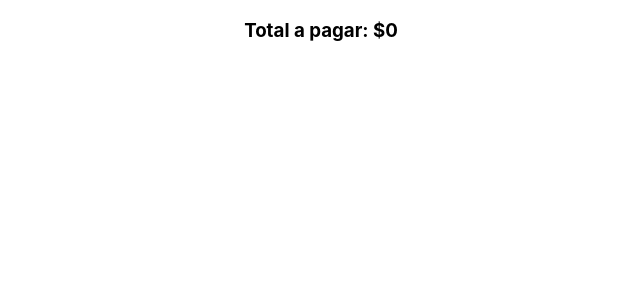
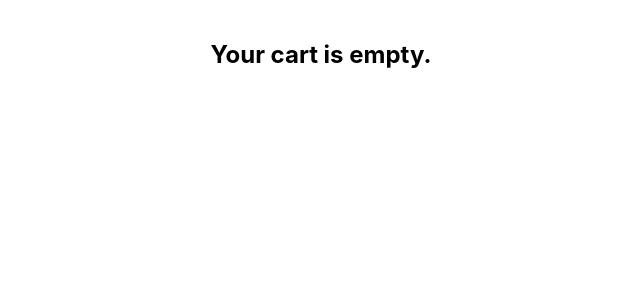
Before and after one commit to erickdc7/shopping-cart-react, a React (Create React App) app: page /cart in a window 1280 px wide. Shown: the top 300 px of the page, without its empty margins (319-959 px from the left). Built offline with nearby package versions, Linux system fonts and the light colour scheme.

Commit message:
add conditional

```diff
--- a/src/components/CartContent/CartContent.js
+++ b/src/components/CartContent/CartContent.js
@@ -1,13 +1,19 @@
+import { useContext } from "react"
+import { dataContext } from "../Context/DataContext"
 import "./CartContent.css"
 import CartElements from "./CartElements"
 import CartTotal from "./CartTotal"
 
 const CartContent = () => {
-    return (
+    const { cart } = useContext(dataContext)
+
+    return cart.length > 0 ? (
         <>
             <CartElements />
             <CartTotal />
         </>
+    ) : (
+        <h2 className="cart-message-center">Your cart is empty.</h2>
     )
 }
 
--- a/src/components/CartContent/CartTotal.js
+++ b/src/components/CartContent/CartTotal.js
@@ -8,7 +8,7 @@
 
     return (
         <div className="cartTotal">
-            <h3>Total a pagar: ${total}</h3>
+            <h3>Total to pay: ${total}</h3>
         </div>
     )
 }
```
